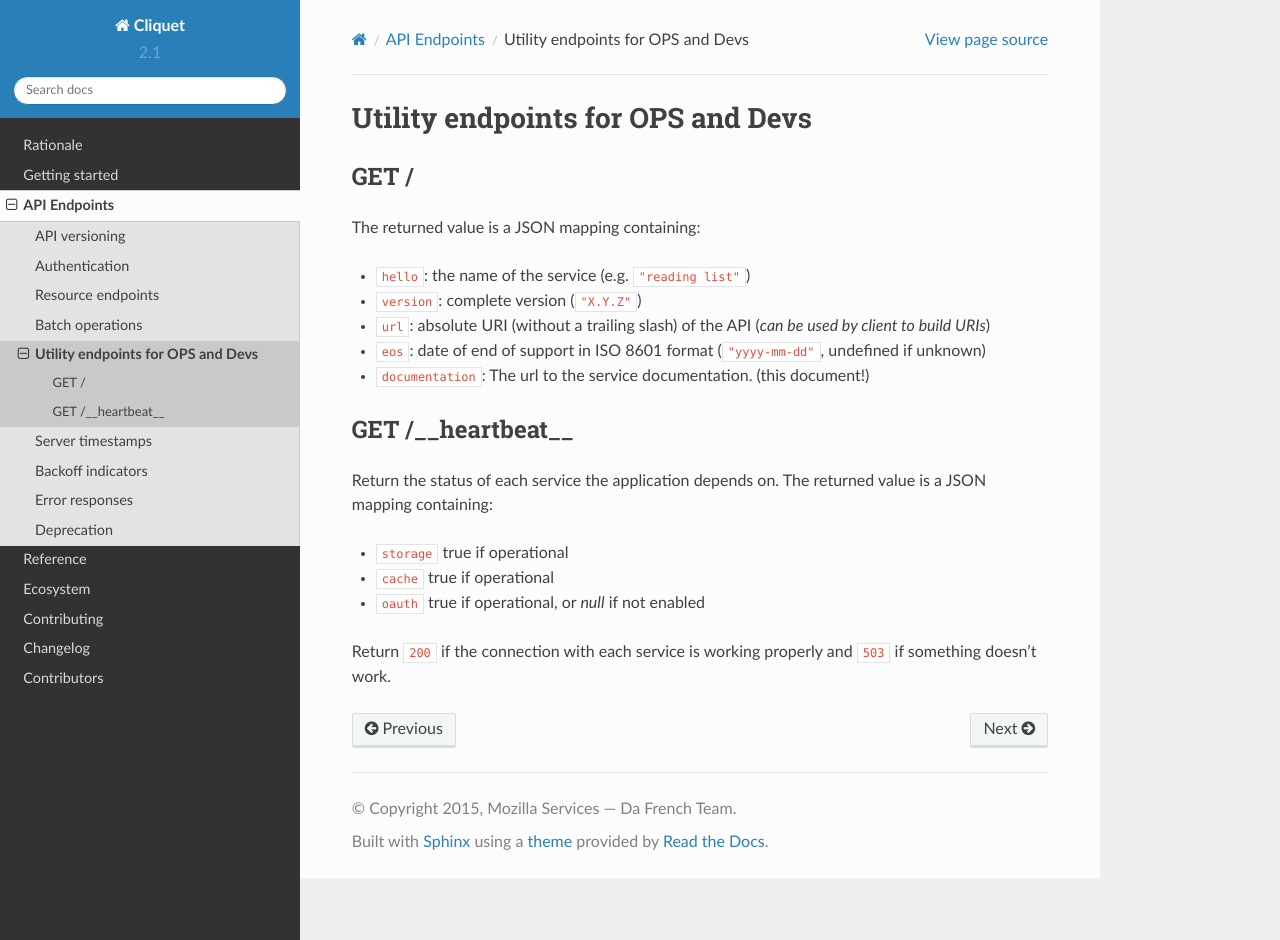
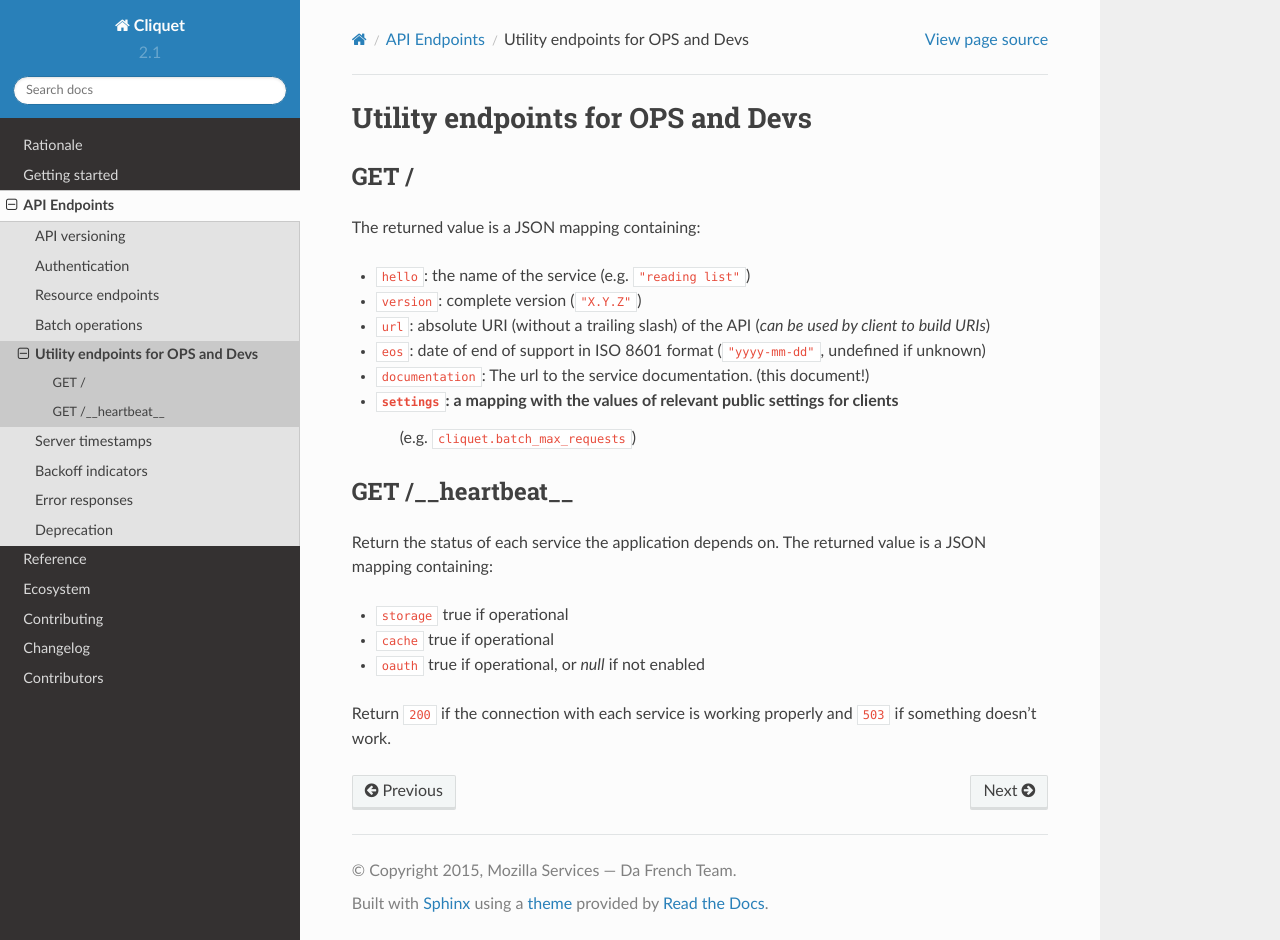
Before and after one commit to Kinto/kinto, a Sphinx documentation site: the page built from docs/api/utilities.rst, in a window 1280 px wide and 940 px high. Built offline with Sphinx 7.4.7 and the Read the Docs theme 2.0.0, drawn with Linux system fonts in a browser that asks for light colours.

Commit message:
Update hello endpoint docs (ref #318)

```diff
--- a/docs/api/utilities.rst
+++ b/docs/api/utilities.rst
@@ -13,6 +13,8 @@
 - ``url``: absolute URI (without a trailing slash) of the API (*can be used by client to build URIs*)
 - ``eos``: date of end of support in ISO 8601 format (``"yyyy-mm-dd"``, undefined if unknown)
 - ``documentation``: The url to the service documentation. (this document!)
+- ``settings``: a mapping with the values of relevant public settings for clients
+    (e.g. ``cliquet.batch_max_requests``)
 
 
 GET /__heartbeat__
```
